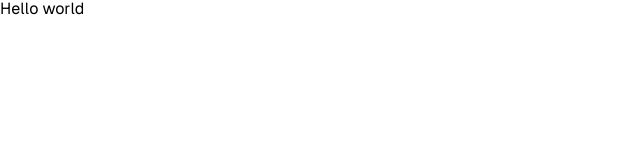
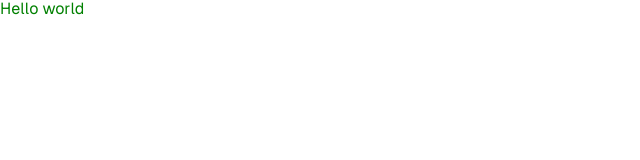
Before and after one commit to Syhlex/react-app-template, a React app: page / in a window 1280 px wide. Shown: the top 160 px of the page, without its empty margins (0-640 px from the left). Built offline with nearby package versions, Linux system fonts and the light colour scheme.

Commit message:
Fix css-loader namedExport breaking issue from v6 to v7

```diff
--- /dev/null
+++ b/src/App.module.scss
@@ -0,0 +1,3 @@
+.contentContainer {
+  color: green;
+}
--- a/src/App.tsx
+++ b/src/App.tsx
@@ -1,4 +1,5 @@
 import { I18nProvider, useI18n } from 'i18n';
+import styles from './App.module.scss';
 
 export const App = () => {
   return (
@@ -10,5 +11,7 @@ export const App = () => {
 
 const Content = () => {
   const i18n = useI18n();
-  return <div>{i18n.get('app.helloWorld')}</div>;
+  return (
+    <div className={styles.contentContainer}>{i18n.get('app.helloWorld')}</div>
+  );
 };
--- a/webpack.common.js
+++ b/webpack.common.js
@@ -31,6 +31,8 @@ const sassLoadingRules = {
         importLoaders: 1,
         modules: {
           localIdentName: '[local]__[hash:base64:5]',
+          namedExport: false,
+          exportLocalsConvention: 'camel-case-only',
         },
       },
     },
```
Also changed, not shown: src/App.module.scss.d.ts (added, +12 -0 lines).
